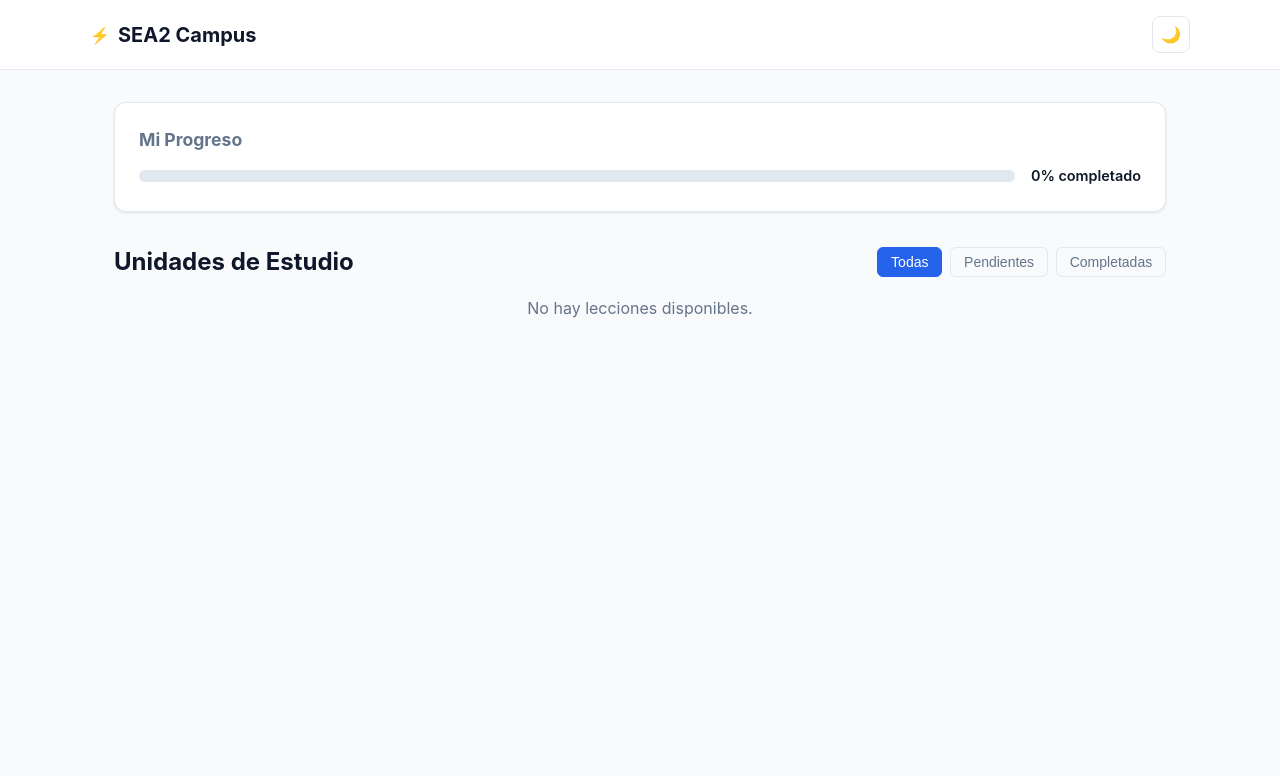
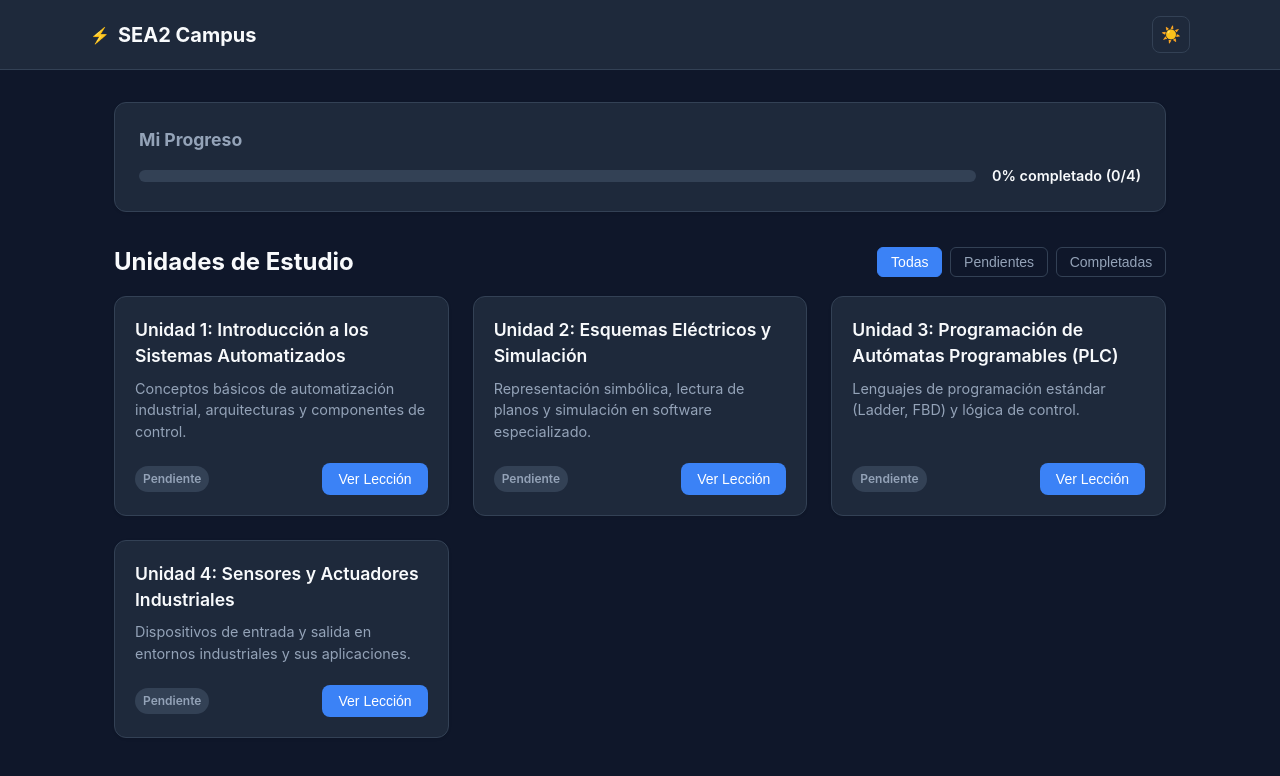
Before and after one commit to Younestik14/SEA2-Campus, a plain HTML site: page index.html in a window 1280 px wide. Drawn offline with Linux system fonts and the light colour scheme.

Commit message:
Refactor lesson management and update theme handling

```diff
--- a/index.html
+++ b/index.html
@@ -368,10 +368,35 @@
         </div>
     </div>
 
-    <!-- Cargar lecciones del repositorio -->
-    <script src="lessons.js"></script>
+    <script>
+        // Array global de lecciones integrado directamente
+        window.lessons = [
+            {
+                id: 1,
+                title: "Unidad 1: Introducción a los Sistemas Automatizados",
+                description: "Conceptos básicos de automatización industrial, arquitecturas y componentes de control.",
+                content: "<p>Esta unidad introduce los conceptos fundamentales de los sistemas de automatización industrial, el papel de los autómatas programables (PLC) y la estructura general de los procesos automatizados.</p>"
+            },
+            {
+                id: 2,
+                title: "Unidad 2: Esquemas Eléctricos y Simulación",
+                description: "Representación simbólica, lectura de planos y simulación en software especializado.",
+                content: "<p>Aprende las normativas técnicas de diseño eléctrico, la identificación de componentes en esquemas (fuerza y maniobra) y el uso de herramientas de simulación CAD.</p>"
+            },
+            {
+                id: 3,
+                title: "Unidad 3: Programación de Autómatas Programables (PLC)",
+                description: "Lenguajes de programación estándar (Ladder, FBD) y lógica de control.",
+                content: "<p>Estudio de los lenguajes según la norma IEC 61131-3, estructuración de programas de control, marcas, temporizadores y contadores.</p>"
+            },
+            {
+                id: 4,
+                title: "Unidad 4: Sensores y Actuadores Industriales",
+                description: "Dispositivos de entrada y salida en entornos industriales y sus aplicaciones.",
+                content: "<p>Análisis de captadores de presencia, sensores analógicos de temperatura/presión y accionamientos como contactores, variadores de frecuencia y cilindros neumáticos.</p>"
+            }
+        ];
 
-    <script>
         document.addEventListener('DOMContentLoaded', () => {
             let userProgress = getStoredProgress();
             let currentActiveFilter = 'all';
@@ -387,7 +412,7 @@
             const modalBody = document.getElementById('modal-body');
             const markCompleteBtn = document.getElementById('mark-complete-btn');
 
-            const savedTheme = localStorage.getItem('sea2_theme') || 'light';
+            const savedTheme = localStorage.getItem('sea2_theme') || 'dark';
             document.documentElement.setAttribute('data-theme', savedTheme);
             themeToggleBtn.textContent = savedTheme === 'dark' ? '☀️' : '🌙';
 
@@ -419,7 +444,7 @@
 
             markCompleteBtn.addEventListener('click', () => {
                 if (activeLessonId) {
-                    userProgress[activeLessonId] = true;
+                    userProgress[activeLessonId] = !userProgress[activeLessonId];
                     saveProgress(userProgress);
                     updateProgressUI();
                     renderLessons();
@@ -429,7 +454,7 @@
 
             function renderLessons() {
                 grid.innerHTML = '';
-                const lessonList = (typeof lessons !== 'undefined' && Array.isArray(lessons)) ? lessons : [];
+                const lessonList = window.lessons || [];
 
                 const filtered = lessonList.filter(lesson => {
                     const isCompleted = !!userProgress[lesson.id];
@@ -439,7 +464,7 @@
                 });
 
                 if (filtered.length === 0) {
-                    grid.innerHTML = '<p style="grid-column: 1/-1; text-align: center; color: var(--text-muted);">No hay lecciones disponibles.</p>';
+                    grid.innerHTML = '<p style="grid-column: 1/-1; text-align: center; color: var(--text-muted);">No se encontraron lecciones en esta sección.</p>';
                     return;
                 }
 
@@ -471,7 +496,7 @@
             }
 
             function openLessonModal(id) {
-                const lessonList = (typeof lessons !== 'undefined' && Array.isArray(lessons)) ? lessons : [];
+                const lessonList = window.lessons || [];
                 const lesson = lessonList.find(l => l.id == id);
                 if (!lesson) return;
 
@@ -480,8 +505,7 @@
                 modalBody.innerHTML = lesson.content || '<p>Contenido no disponible.</p>';
 
                 const isCompleted = !!userProgress[lesson.id];
-                markCompleteBtn.textContent = isCompleted ? 'Completada' : 'Marcar como Completada';
-                markCompleteBtn.style.opacity = isCompleted ? '0.7' : '1';
+                markCompleteBtn.textContent = isCompleted ? 'Marcar como Pendiente' : 'Marcar como Completada';
 
                 modal.classList.remove('hidden');
                 modal.setAttribute('aria-hidden', 'false');
@@ -494,7 +518,7 @@
             }
 
             function updateProgressUI() {
-                const lessonList = (typeof lessons !== 'undefined' && Array.isArray(lessons)) ? lessons : [];
+                const lessonList = window.lessons || [];
                 if (lessonList.length === 0) return;
 
                 const total = lessonList.length;
```
